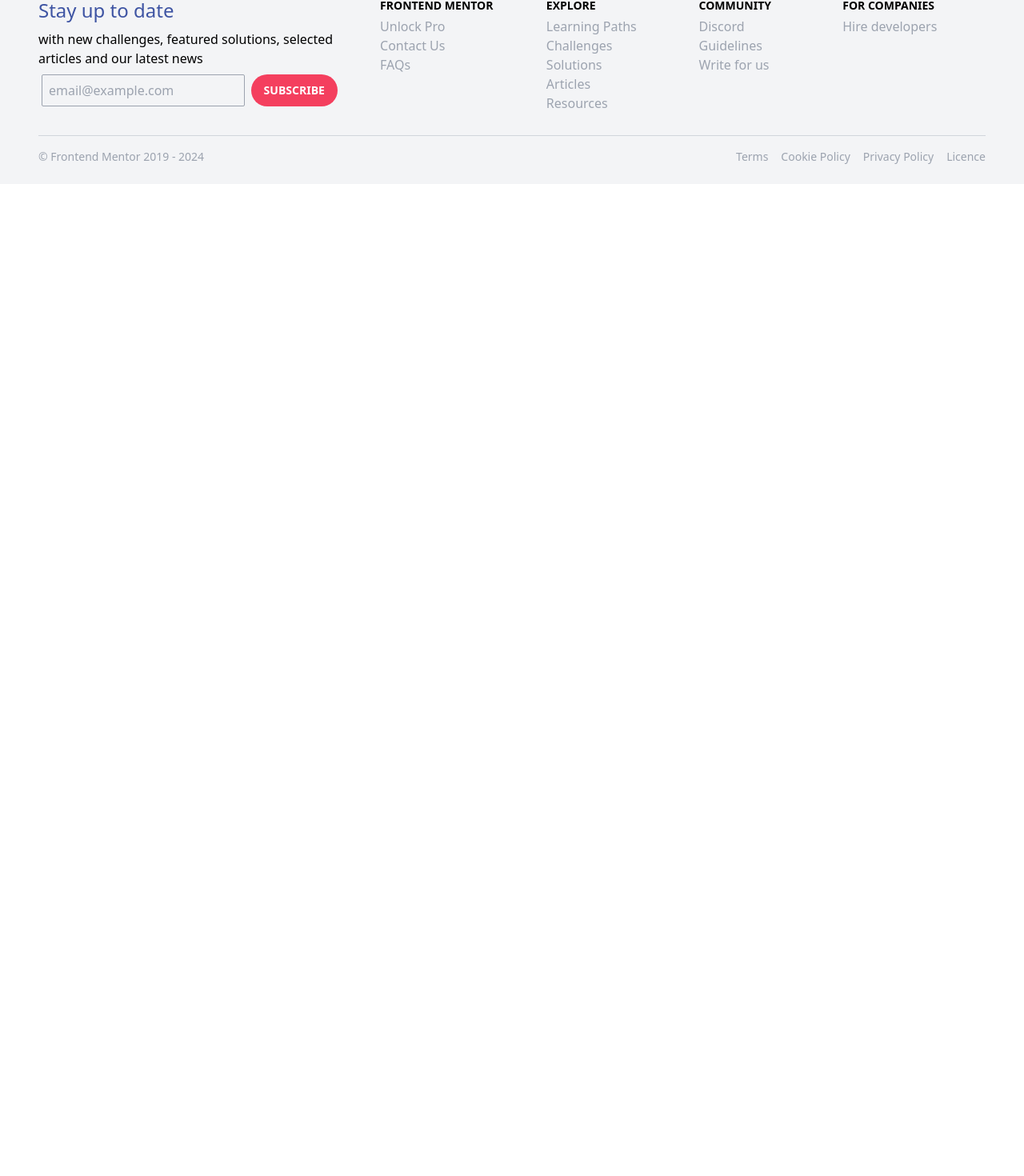
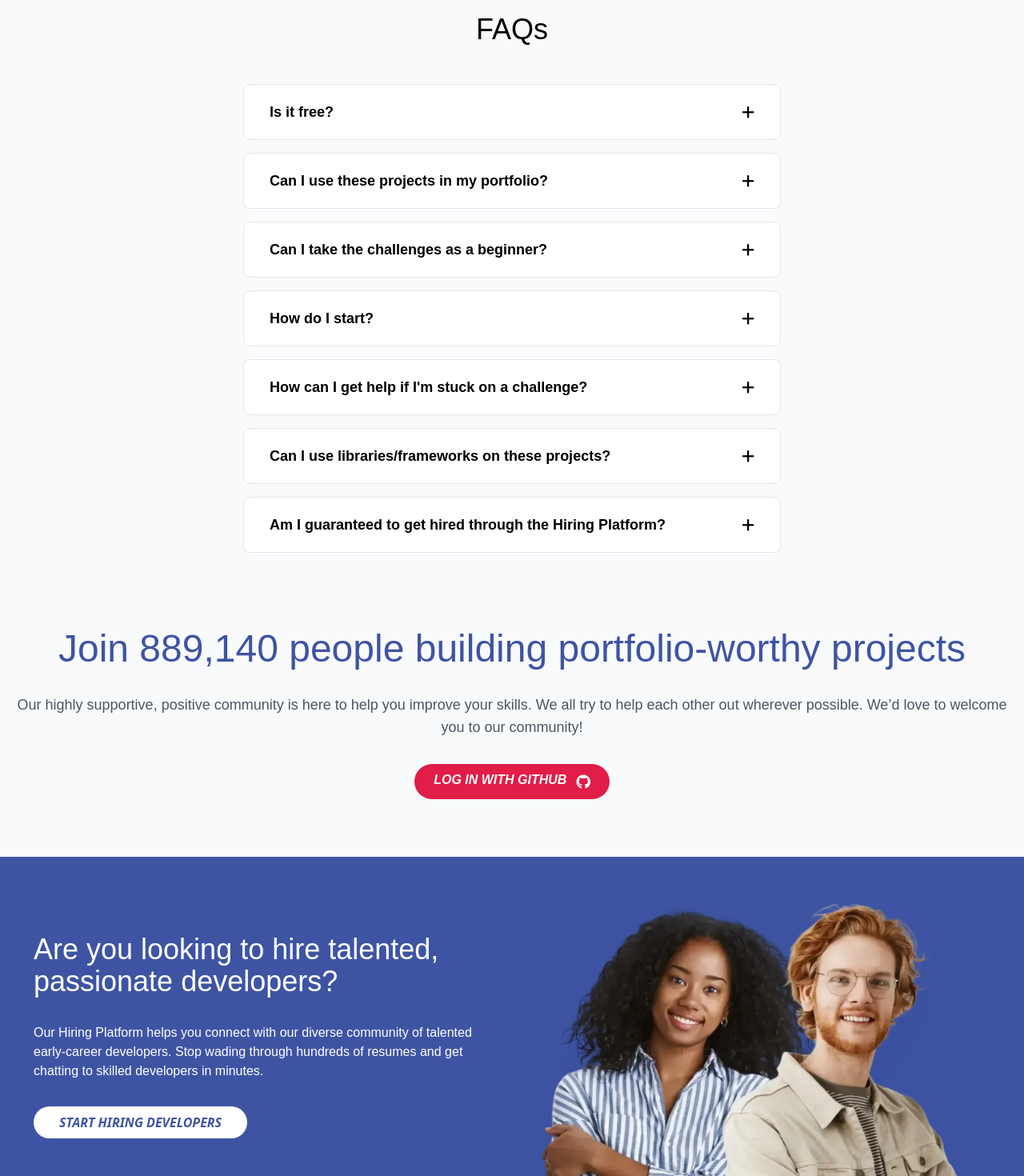
Before and after one commit to MujithabaFarahi/Tailwind-CSS-Practice, a React (Create React App) app in the folder tailwind-practice/: page / in a window 1280 px wide. Shown: the part 6521-7991 px from the top of the page at 80% size. Before the commit the page ends 6751 px from the top, so only its background shows below. Built offline with nearby package versions, Linux system fonts and the light colour scheme.

Commit message:
Update: Last Components

```diff
--- a/tailwind-practice/src/App.js
+++ b/tailwind-practice/src/App.js
@@ -1,9 +1,11 @@
 import './App.css';
+import FAQ from './component/FAQ';
 import Footer from './component/Footer';
 import Hero from './component/Hero';
 import Hero2 from './component/Hero2';
 import Hero3 from './component/Hero3';
 import Hero4 from './component/Hero4';
+import ImageContainer from './component/ImageContainer';
 import Messages from './component/Messages';
 import Navbar from './component/Navbar';
 import TopBar from './component/TopBar';
@@ -18,6 +20,8 @@ function App() {
       <Hero3 />
       <Hero4 />
       <Messages />
+      <FAQ />
+      <ImageContainer />
       <Footer />
     </div>
   );
--- /dev/null
+++ b/tailwind-practice/src/component/FAQ.jsx
@@ -0,0 +1,119 @@
+import React from 'react';
+import FAQItem from './FAQItem';
+
+export default function FAQ() {
+  return (
+    <div className="mt-10">
+      <div className="bg-gray-50 py-10 px-4">
+        <div className="text-center text-4xl font-barlow my-4">FAQs</div>
+        <div className="flex flex-col items-center space-y-4 py-8">
+          <FAQItem
+            question="Is it free?"
+            answer={
+              <>
+                The majority of our challenges are free, yes. We do have some
+                that are premium and require a{' '}
+                <span className="cursor-pointer underline hover:decoration-transparent">
+                  Pro subscription
+                </span>{' '}
+                to access. It will say on each challenge whether they are free
+                or premium, so it's easy to tell the difference.
+              </>
+            }
+          />
+          <FAQItem
+            question="Can I use these projects in my portfolio?"
+            answer={
+              <>
+                Definitely! Please do feel free to use whatever you build in
+                your portfolio. Helping developers add professional-looking
+                projects to their portfolio was one of the reasons we created
+                this platform!
+              </>
+            }
+          />
+          <FAQItem
+            question="Can I take the challenges as a beginner?"
+            answer={
+              <>
+                For sure! Our challenges have five different levels of
+                difficulty. We'd recommend starting with the newbie ones. You
+                might also want to start with the HTML & CSS only challenges
+                first. As you build up your skills and confidence, you can take
+                on more complex projects.
+              </>
+            }
+          />
+          <FAQItem
+            question="How do I start?"
+            answer={
+              <>
+                You can{' '}
+                <span className="cursor-pointer underline hover:decoration-transparent">
+                  see all of our challenges here
+                </span>{' '}
+                To start a challenge, click the "Start Challenge" button on the
+                challenge page. This will take you to the Challenge Hub, where
+                you can download the starter files, including a README file
+                which will help you get set up. We'd recommend starting with one
+                of our newbie level challenges. You can then work your way up
+                from there.
+              </>
+            }
+          />
+          <FAQItem
+            question="How can I get help if I'm stuck on a challenge?"
+            answer={
+              <>
+                The best (and quickest) way to get help on a challenge is in our
+                Discord server. There are thousands of other developers in
+                there, so it's a great place to ask questions. We even have a
+                dedicated "help" channel! If you haven't joined yet, you can{' '}
+                <span className="cursor-pointer underline hover:decoration-transparent">
+                  get an invite to our Discord server here.
+                </span>
+              </>
+            }
+          />
+          <FAQItem
+            question="Can I use libraries/frameworks on these projects?"
+            answer={
+              <>
+                Yes! Our challenges provide professional designs but there are
+                no rules on what tools to use. So feel free to use anything you
+                like to build your projects.
+              </>
+            }
+          />
+          <FAQItem
+            question="Am I guaranteed to get hired through the Hiring Platform?"
+            answer={
+              <>
+                We can’t offer any guarantees, unfortunately. You can showcase
+                your skills and knowledge to recruiters on our Hiring Platform
+                by completing challenges and engaging with the community. This
+                may lead to job opportunities, but it also may not. We still
+                recommend applying for jobs using traditional channels like job
+                boards.
+              </>
+            }
+          />
+        </div>
+        <div className="flex flex-col items-center justify-center mt-8 py-8">
+          <h1 className="text-center text-5xl text-customBlue font-barlow">
+            Join 889,140 people building portfolio-worthy projects
+          </h1>
+          <p className="text-center text-lg text-gray-600 heebo my-8">
+            Our highly supportive, positive community is here to help you
+            improve your skills. We all try to help each other out wherever
+            possible. We’d love to welcome you to our community!
+          </p>
+          <button className="flex px-6 py-2 text-white barlow-bold-italic bg-rose-600 rounded-3xl hover:bg-rose-700">
+            LOG IN WITH GITHUB
+            <i class="fab fa-github ml-3 text-lg"> </i>
+          </button>
+        </div>
+      </div>
+    </div>
+  );
+}
--- /dev/null
+++ b/tailwind-practice/src/component/FAQItem.jsx
@@ -0,0 +1,30 @@
+import React, { useState } from 'react';
+
+export default function FAQItem({ question, answer }) {
+  const [isOpen, setIsOpen] = useState(false);
+
+  const toggleFAQ = () => {
+    setIsOpen(!isOpen);
+  };
+
+  return (
+    <div className="rounded-lg border border-gray-200 bg-white w-full max-w-2xl">
+      <div
+        onClick={toggleFAQ}
+        className="flex m-5 px-3 items-center cursor-pointer justify-between gap-x-3 font-barlow"
+      >
+        <h3 className="text-lg font-semibold text-black">{question}</h3>
+        <div>
+          <i className={`fa ${isOpen ? 'fa-minus' : 'fa-plus'} text-lg`}></i>
+        </div>
+      </div>
+
+      {isOpen && (
+        <div>
+          <hr className="border-t border-gray-200" />
+          <div className="m-5 px-3 heebo text-gray-500">{answer}</div>
+        </div>
+      )}
+    </div>
+  );
+}
--- a/tailwind-practice/src/component/Hero.jsx
+++ b/tailwind-practice/src/component/Hero.jsx
@@ -45,12 +45,7 @@ export default function Hero() {
           </div>
         </div>
         <div className="flex-shrink-0 md:overflow-hidden max-w-none">
-          <img
-            src={img}
-            alt="img"
-            className=" md:max-h-[564px]  "
-            // style={{ objectFit: 'cover' }}
-          ></img>
+          <img src={img} alt="img" className=" md:max-h-[564px]  "></img>
         </div>
       </div>
       <div className="flex flex-col items-center justify-center my-12 lg:flex-row">
--- /dev/null
+++ b/tailwind-practice/src/component/ImageContainer.jsx
@@ -0,0 +1,27 @@
+import React from 'react';
+import img from '../assets/images/img12.webp';
+
+export default function ImageContainer() {
+  return (
+    <div className="bg-customBlue">
+      <div className="max-w-screen-2xl flex flex-col pt-10 px-5 gap-y-16 items-center justify-between lg:flex-row lg:justify-around">
+        <div className="text-white text-center lg:text-left max-w-xl">
+          <div className="font-barlow text-4xl">
+            Are you looking to hire talented, passionate developers?
+          </div>
+          <div className="heebo my-8 ">
+            Our Hiring Platform helps you connect with our diverse community of
+            talented early-career developers. Stop wading through hundreds of
+            resumes and get chatting to skilled developers in minutes.
+          </div>
+          <button className="w-fit px-8 lg:mb-12 h-10 py-1 italic font-bold text-customBlue  bg-white rounded-full hover:bg-gray-200">
+            START HIRING DEVELOPERS
+          </button>
+        </div>
+        <div className="max-w-xl">
+          <img src={img} alt="img" className=""></img>
+        </div>
+      </div>
+    </div>
+  );
+}
```
